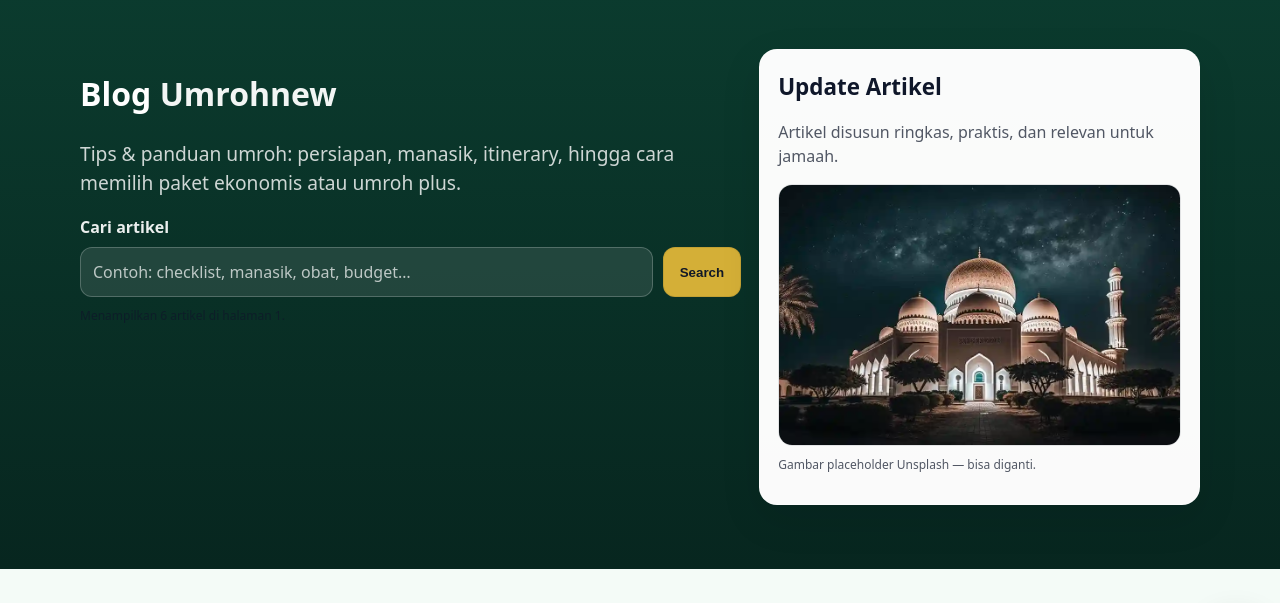
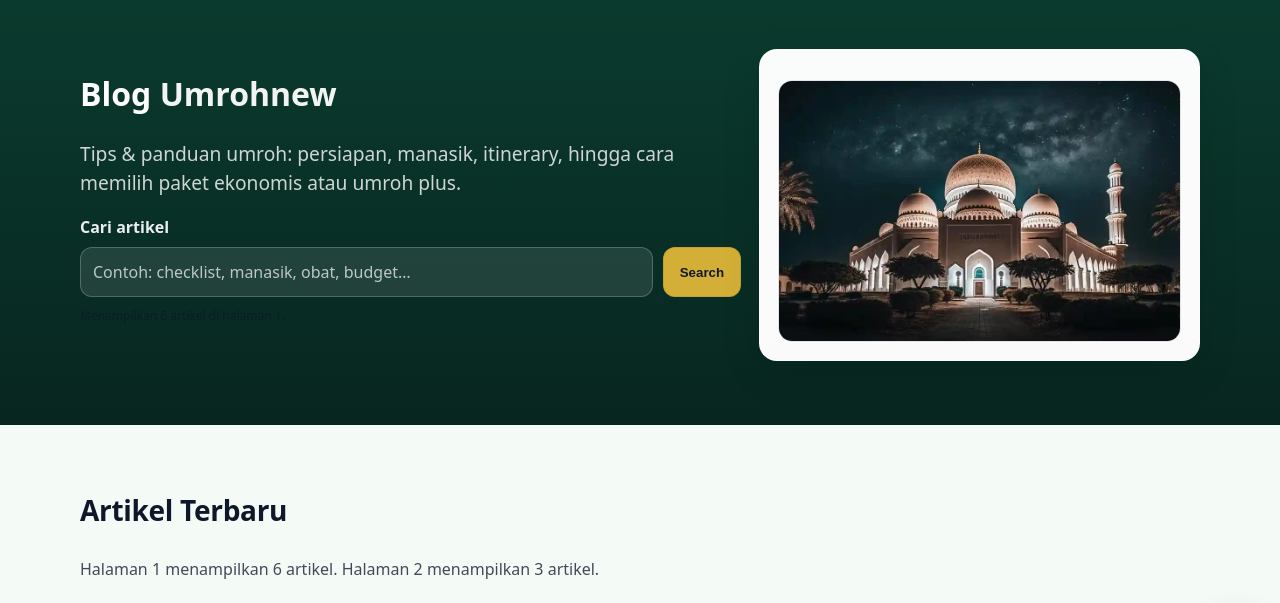
Before and after one commit to mohhaidaribaddillah/umrohnew, a plain HTML site: page blog.html in a window 1280 px wide. Shown: the part 122-725 px from the top of the page. Drawn offline with Linux system fonts and the light colour scheme.

Commit message:
Update blog.html

```diff
--- a/blog.html
+++ b/blog.html
@@ -86,8 +86,6 @@
 
         <div class="blog-hero__media" aria-label="Gambar blog">
           <div class="hero-card">
-            <h3>Update Artikel</h3>
-            <p class="muted">Artikel disusun ringkas, praktis, dan relevan untuk jamaah.</p>
             <div class="blog-hero__img">
               <img
                 src="assets/img/umroh1_11zon.webp"
@@ -99,7 +97,6 @@
                 height="800"
               />
             </div>
-            <p class="small muted" style="margin-top:10px;">Gambar placeholder Unsplash — bisa diganti.</p>
           </div>
         </div>
       </div>
```
